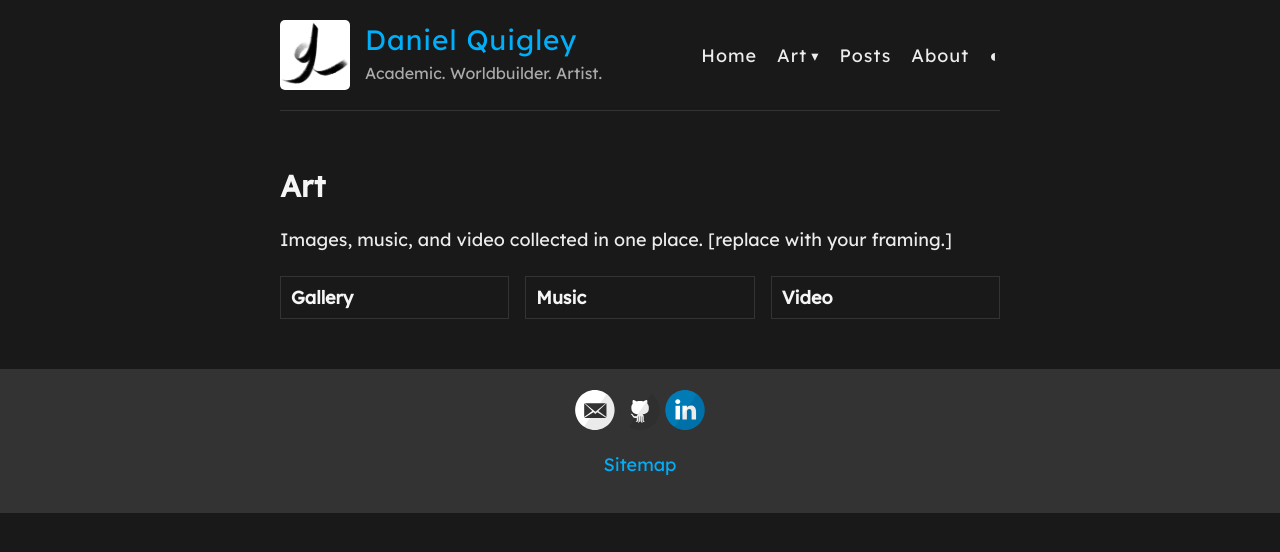
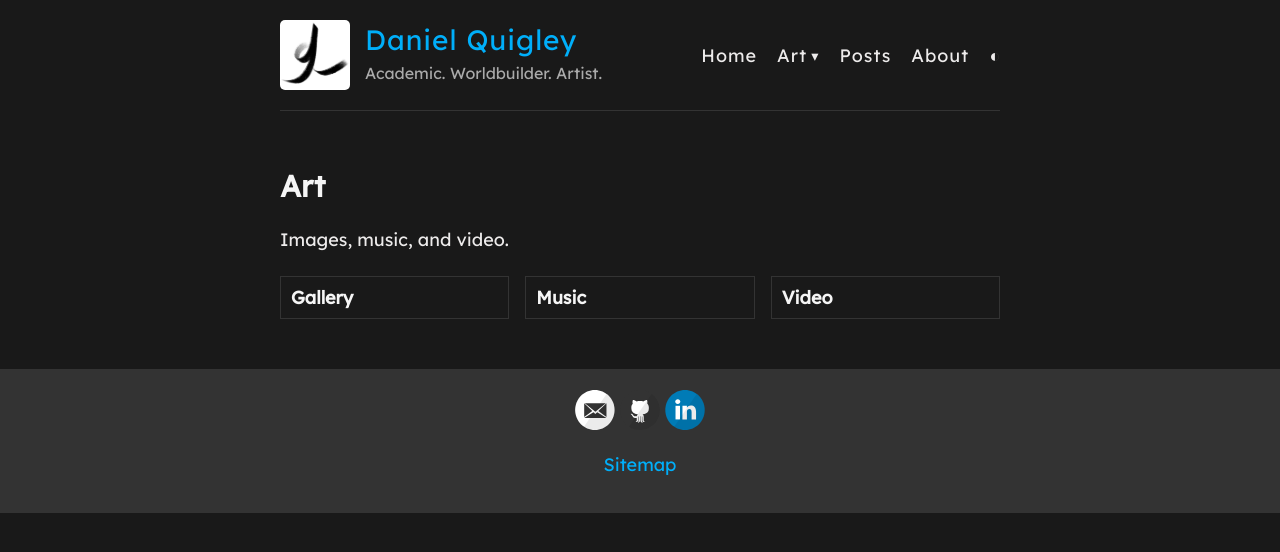
Before and after one commit to deltaquebec/dquigley.art, a Jekyll site: the page built from art.html, in a window 1280 px wide. Shown: the top 552 px of the page. Built offline with Jekyll 4.4.1, drawn with Linux system fonts in a browser that asks for light colours.

Commit message:
Update art.html

```diff
--- a/art.html
+++ b/art.html
@@ -9,7 +9,7 @@ description: "Galleries, music, and video."
 
 <p class="art-intro">
   <!-- edit: prose in the register of index.md / about.md -->
-  Images, music, and video collected in one place. [replace with your framing.]
+  Images, music, and video.
 </p>
 
 <div class="album-index">
```
